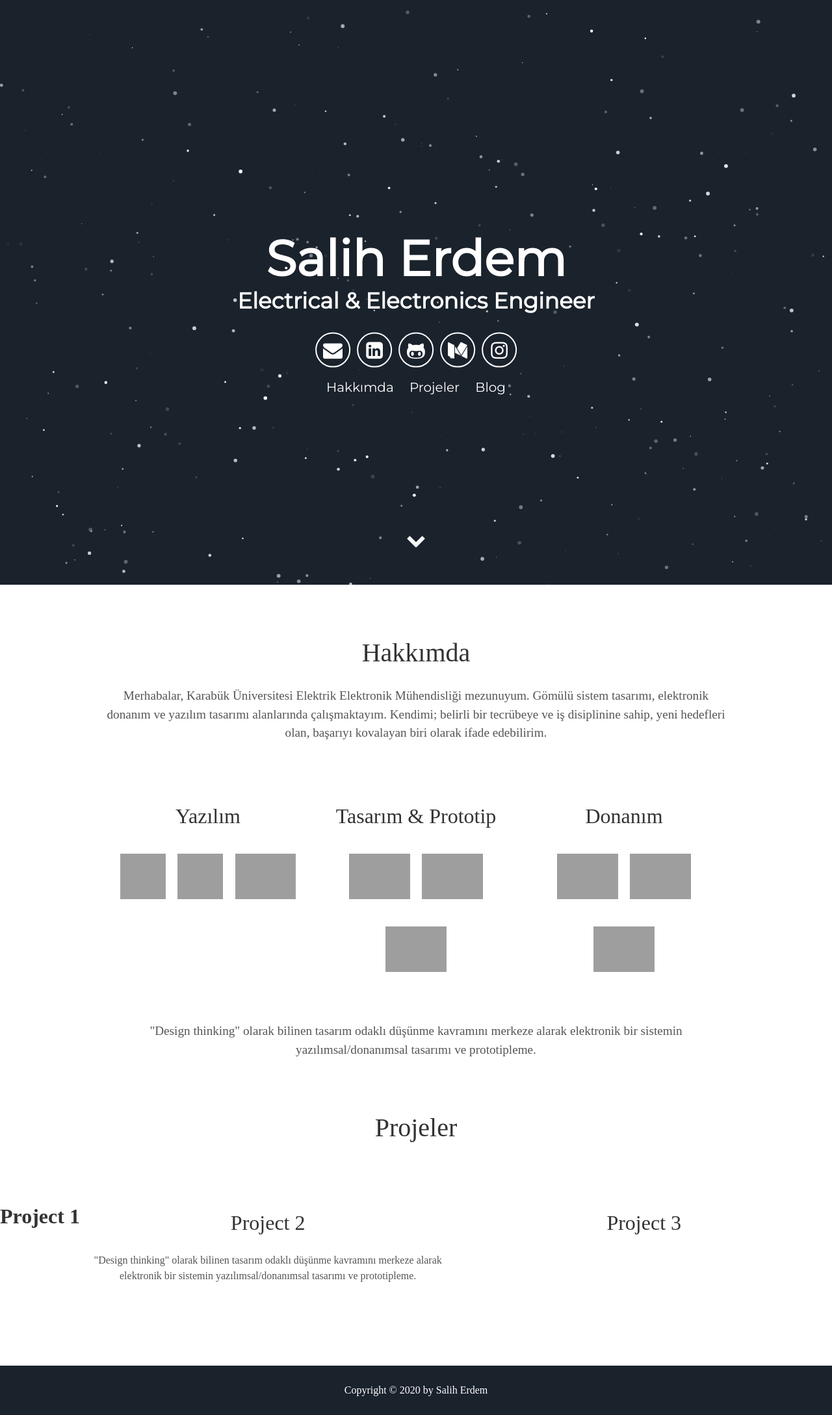
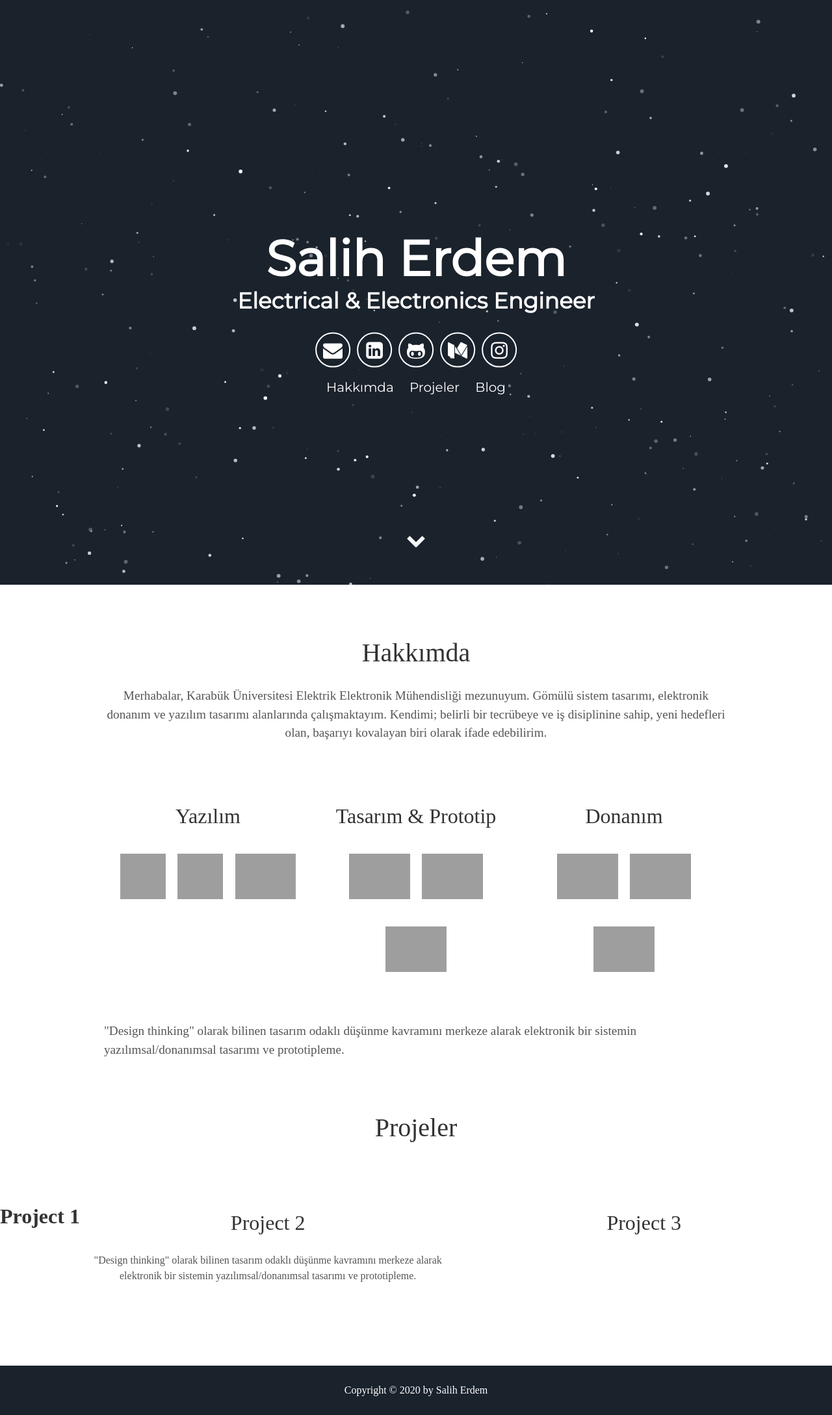
Before and after one commit to erdmsalih/erdmsalih.github.io, a Jekyll site: the page built from index.html, in a window 1280 px wide. Shown: the whole page at 65% size. Built offline with Jekyll 4.4.1, drawn with Linux system fonts in a browser that asks for light colours; some web fonts are replaced; grey boxes are pictures that could not be loaded.

Commit message:
Update about.html

```diff
--- a/_includes/about.html
+++ b/_includes/about.html
@@ -28,8 +28,9 @@
             </p>
     </div>
 </div>
-<div align="center">
-  <div class="tech">
+<div class="download-section">
+            <div class="container">
+                <div class="col-lg-8 col-lg-offset-2">
       <p>
       "Design thinking" olarak bilinen tasarım odaklı düşünme kavramını merkeze alarak elektronik bir sistemin yazılımsal/donanımsal tasarımı ve prototipleme.
         </p>
```
